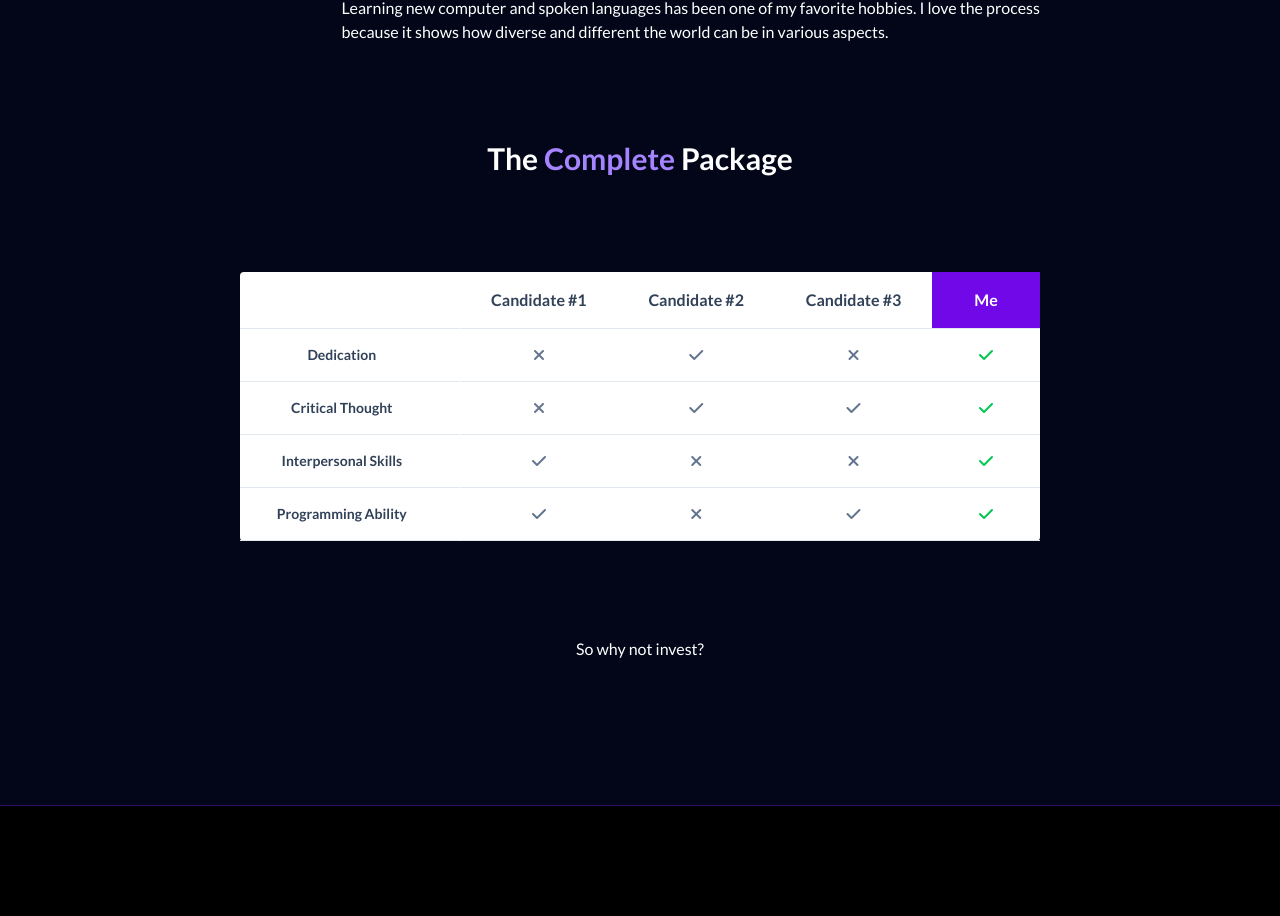
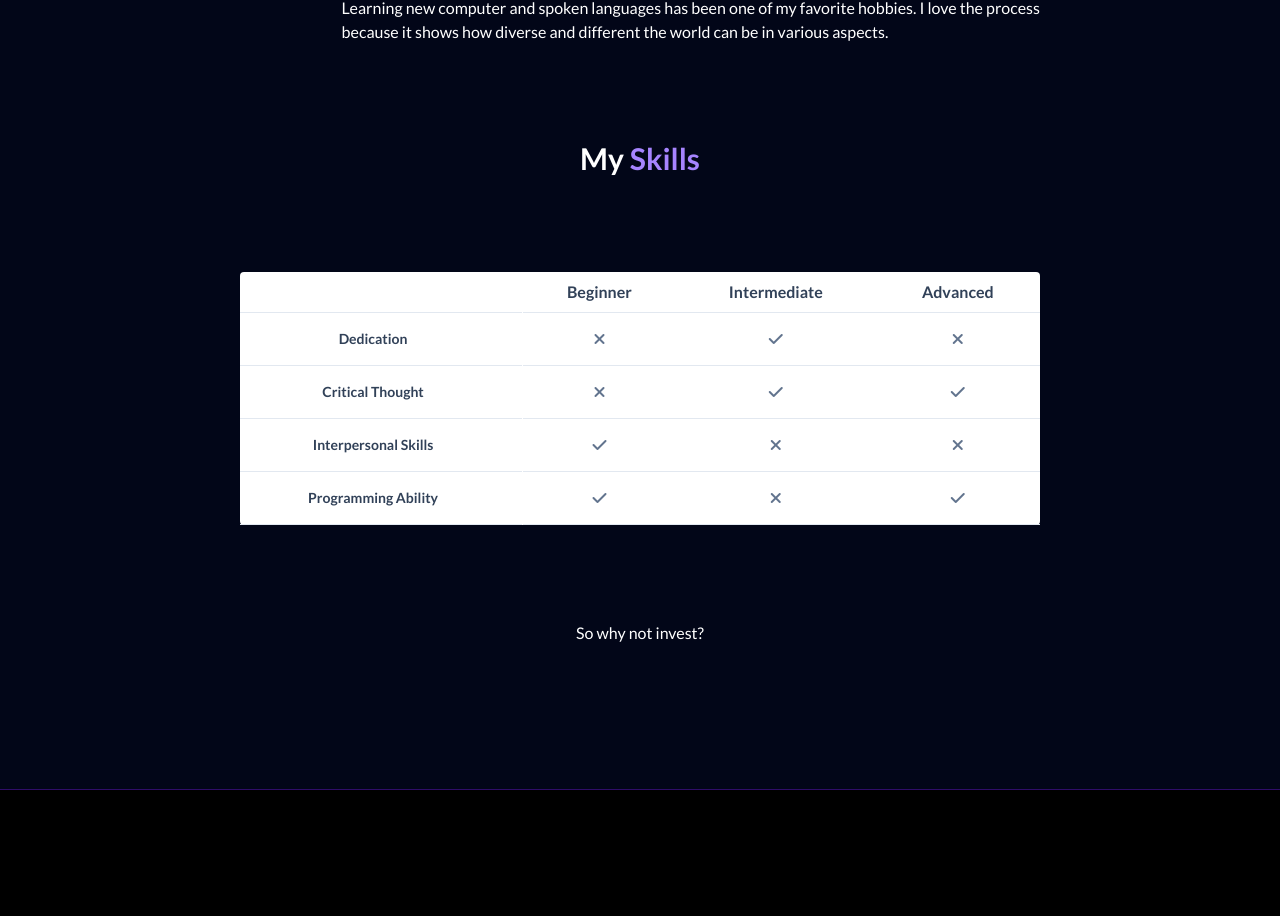
Before and after one commit to nickmarietta/nickmportfol, a SvelteKit app in the folder nickmportfolio/: page / in a window 1280 px wide. Shown: the part 2538-3454 px from the top of the page. Built offline with nearby package versions, Linux system fonts and the light colour scheme.

Commit message:
organize these into skills or at least make a skill tree

```diff
--- a/nickmportfolio/src/components/Main.svelte
+++ b/nickmportfolio/src/components/Main.svelte
@@ -97,17 +97,16 @@
             </div>
             {/each}
         </div>
-        <h5 class="text-2xl sm:text-3xl font-semibold text-center lato">The <span class="text-violet-400">Complete</span> Package</h5>
+        <h5 class="text-2xl sm:text-3xl font-semibold text-center lato">My <span class="text-violet-400">Skills</span></h5>
         <div class="flex flex-col overflow-x-scroll gap-10 max-w-[800px] mx-auto w-full">
             <table class="bg-white text-slate-700 rounded text-center">
                 <thead class="border-b border-solid border-slate-200">
                     <tr class="">
                         <th>
                         </th>
-                        <th class="whitespace-nowrap p-2 px-4">Candidate #1</th>
-                        <th class="whitespace-nowrap p-2 px-4">Candidate #2</th>
-                        <th class="whitespace-nowrap p-2 px-4">Candidate #3</th>
-                        <th class="whitespace-nowrap bg-violet-700 text-white p-4 px-8">Me</th>
+                        <th class="whitespace-nowrap p-2 px-4">Beginner</th>
+                        <th class="whitespace-nowrap p-2 px-4">Intermediate</th>
+                        <th class="whitespace-nowrap p-2 px-4">Advanced</th>
                     </tr>
                 </thead>
                 <tbody>
@@ -116,28 +115,24 @@
                         <td><i class="fa-solid fa-xmark text-slate-500"></i></td>
                         <td><i class="fa-solid fa-check text-slate-500"></i></td>
                         <td><i class="fa-solid fa-xmark text-slate-500"></i></td>
-                        <td><i class="fa-solid fa-check text-green-500"></i></td>
                     </tr>
                     <tr class="border-b border-solid border-slate-200">
                         <td class="border-r border-solid border-white pl-4 pr-8 py-4 font-semibold text-sm whitespace-nowrap">Critical Thought</td>
                         <td><i class="fa-solid fa-xmark text-slate-500"></i></td>
                         <td><i class="fa-solid fa-check text-slate-500"></i></td>
                         <td><i class="fa-solid fa-check text-slate-500"></i></td>
-                        <td><i class="fa-solid fa-check text-green-500"></i></td>
                     </tr>
                     <tr class="border-b border-solid border-slate-200">
                         <td class="border-r border-solid border-white pl-4 pr-8 py-4 font-semibold text-sm whitespace-nowrap">Interpersonal Skills</td>
                         <td><i class="fa-solid fa-check text-slate-500"></i></td>
                         <td><i class="fa-solid fa-xmark text-slate-500"></i></td>
                         <td><i class="fa-solid fa-xmark text-slate-500"></i></td>
-                        <td><i class="fa-solid fa-check text-green-500"></i></td>
                     </tr>
                     <tr class="border-b border-solid border-slate-200">
                         <td class="border-r border-solid border-white pl-4 pr-8 py-4 font-semibold text-sm whitespace-nowrap">Programming Ability</td>
                         <td><i class="fa-solid fa-check text-slate-500"></i></td>
                         <td><i class="fa-solid fa-xmark text-slate-500"></i></td>
                         <td><i class="fa-solid fa-check text-slate-500"></i></td>
-                        <td><i class="fa-solid fa-check text-green-500"></i></td>
                     </tr>
                 </tbody>
             </table>
```
